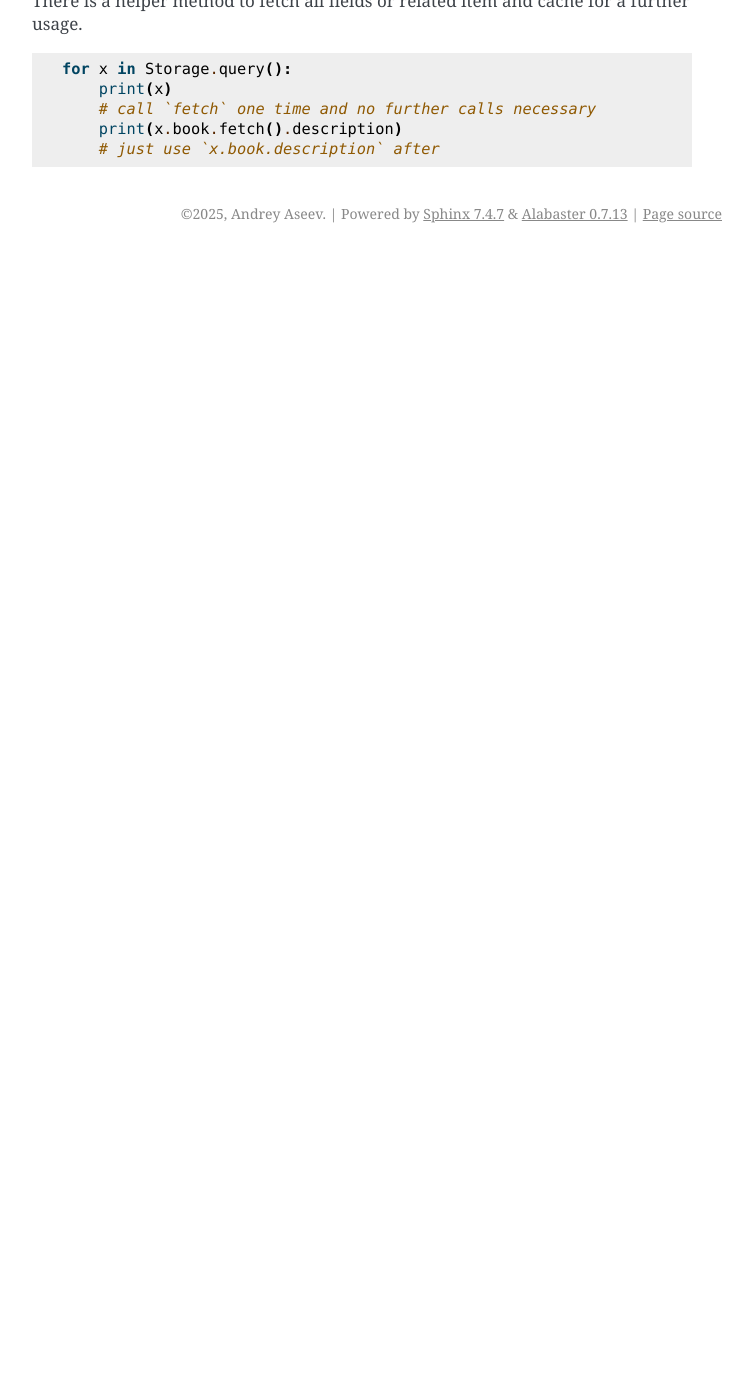
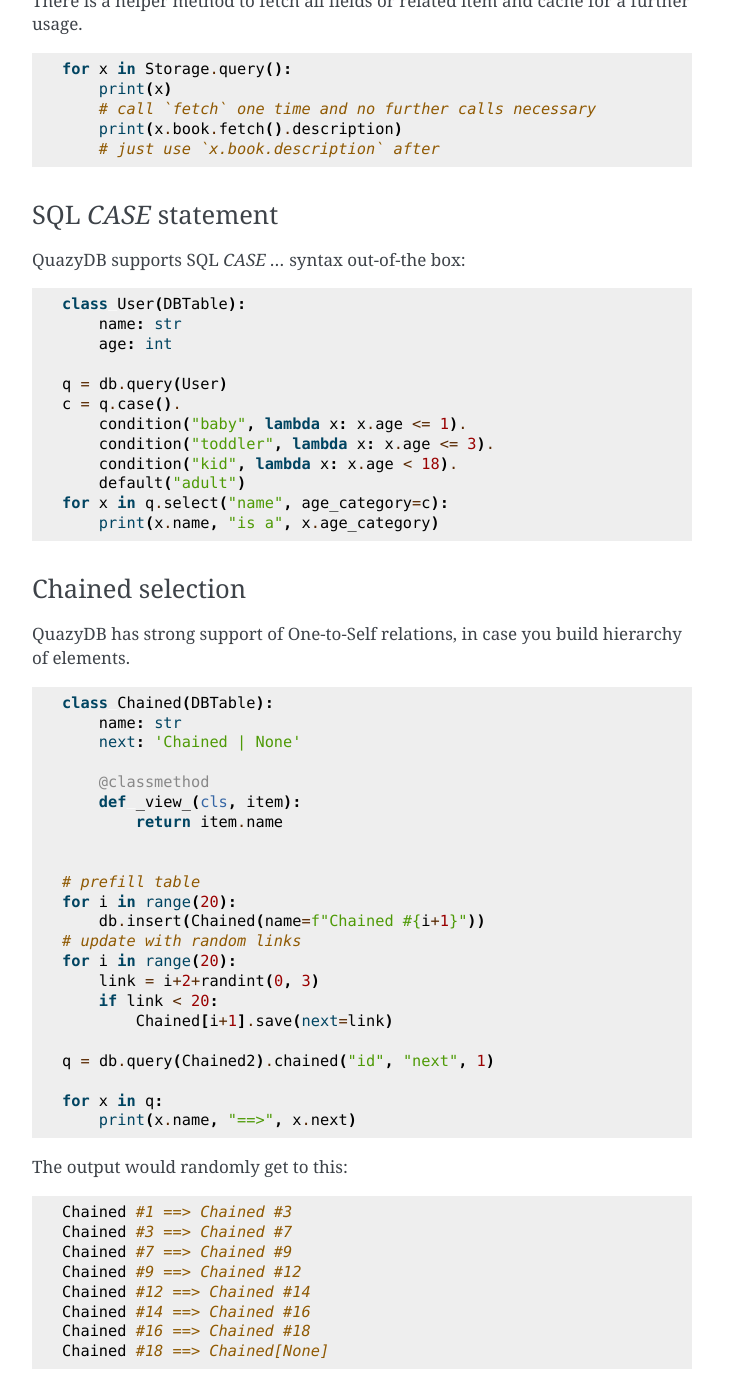
Before and after one commit to zergos/quazydb, a Sphinx documentation site: the page built from docs/source/queries.rst, in a window 1280 px wide and 1400 px high, scrolled down 8975 px. Shown: the whole window, without its empty margins (388-1141 px from the left). Built offline with Sphinx 7.4.7, drawn with Linux system fonts in a browser that asks for light colours; before the commit the page ends 9228 px from its top, so only the background shows below that; some of the changed text lies outside the part shown.

Commit message:
more docs

```diff
--- a/docs/source/queries.rst
+++ b/docs/source/queries.rst
@@ -468,3 +468,64 @@
         # call `fetch` one time and no further calls necessary
         print(x.book.fetch().description)
         # just use `x.book.description` after
+
+SQL `CASE` statement
+--------------------
+
+QuazyDB supports SQL `CASE ...` syntax out-of-the box:
+
+..  code-block:: python
+
+    class User(DBTable):
+        name: str
+        age: int
+
+    q = db.query(User)
+    c = q.case().
+        condition("baby", lambda x: x.age <= 1).
+        condition("toddler", lambda x: x.age <= 3).
+        condition("kid", lambda x: x.age < 18).
+        default("adult")
+    for x in q.select("name", age_category=c):
+        print(x.name, "is a", x.age_category)
+
+Chained selection
+-----------------
+
+QuazyDB has strong support of One-to-Self relations, in case you build hierarchy of elements.
+
+..  code-block:: python
+
+    class Chained(DBTable):
+        name: str
+        next: 'Chained | None'
+
+        @classmethod
+        def _view_(cls, item):
+            return item.name
+
+
+    # prefill table
+    for i in range(20):
+        db.insert(Chained(name=f"Chained #{i+1}"))
+    # update with random links
+    for i in range(20):
+        link = i+2+randint(0, 3)
+        if link < 20:
+            Chained[i+1].save(next=link)
+
+    q = db.query(Chained2).chained("id", "next", 1)
+
+    for x in q:
+        print(x.name, "==>", x.next)
+
+The output would randomly get to this::
+
+    Chained #1 ==> Chained #3
+    Chained #3 ==> Chained #7
+    Chained #7 ==> Chained #9
+    Chained #9 ==> Chained #12
+    Chained #12 ==> Chained #14
+    Chained #14 ==> Chained #16
+    Chained #16 ==> Chained #18
+    Chained #18 ==> Chained[None]
--- a/docs/source/user_guide.rst
+++ b/docs/source/user_guide.rst
@@ -190,9 +190,9 @@
 Let's collect information about query result fields before actual execution.
 We would really need it to prepare user intefrace in advance.
 
-.. code-block::
+..  code-block::
 
-    fields = query.describe()
+    fields: list[DBField] = query.describe()
     for f in fields:
         print(f'{f.name} - {f.type.__name__}')
 
```
